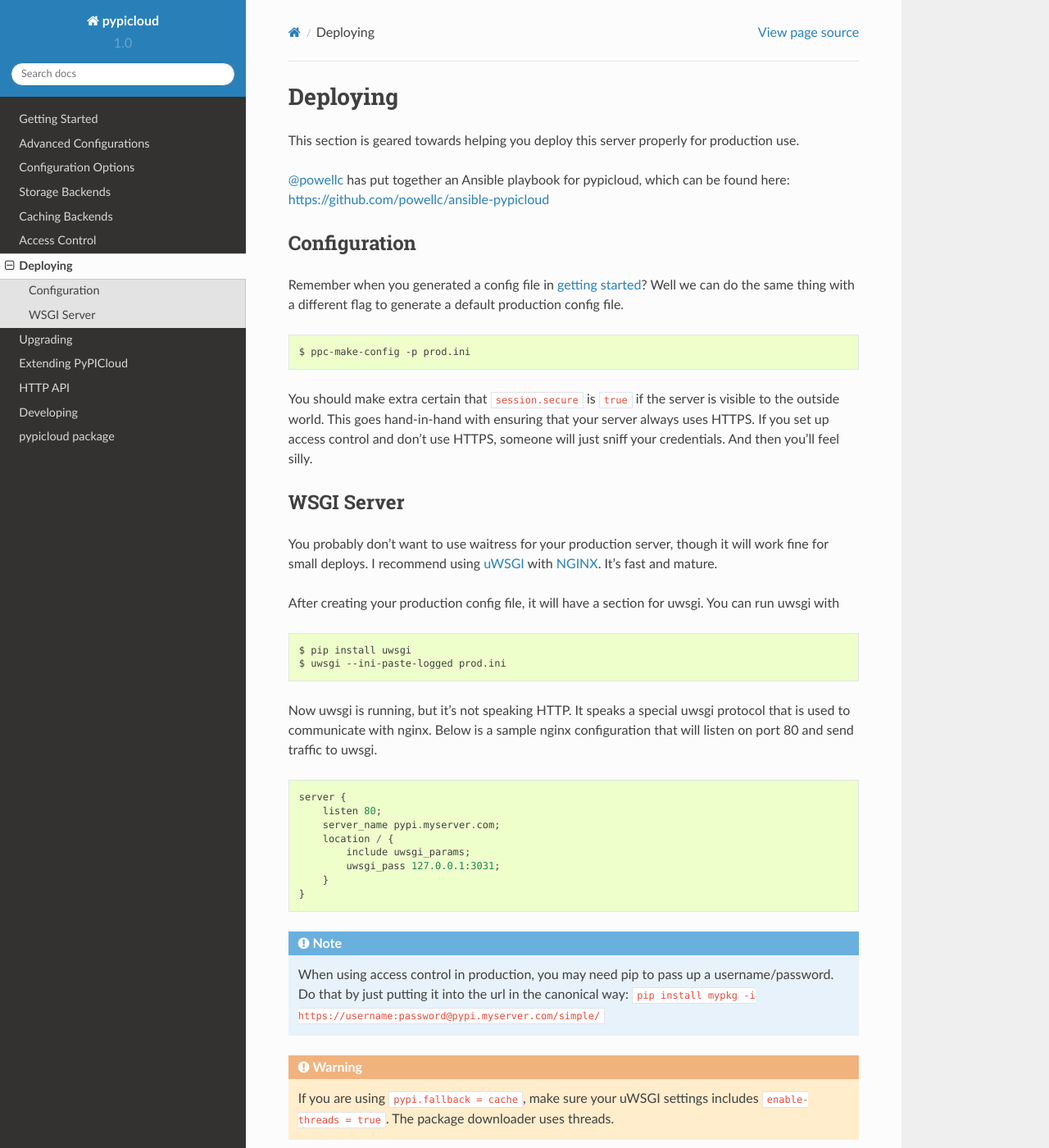
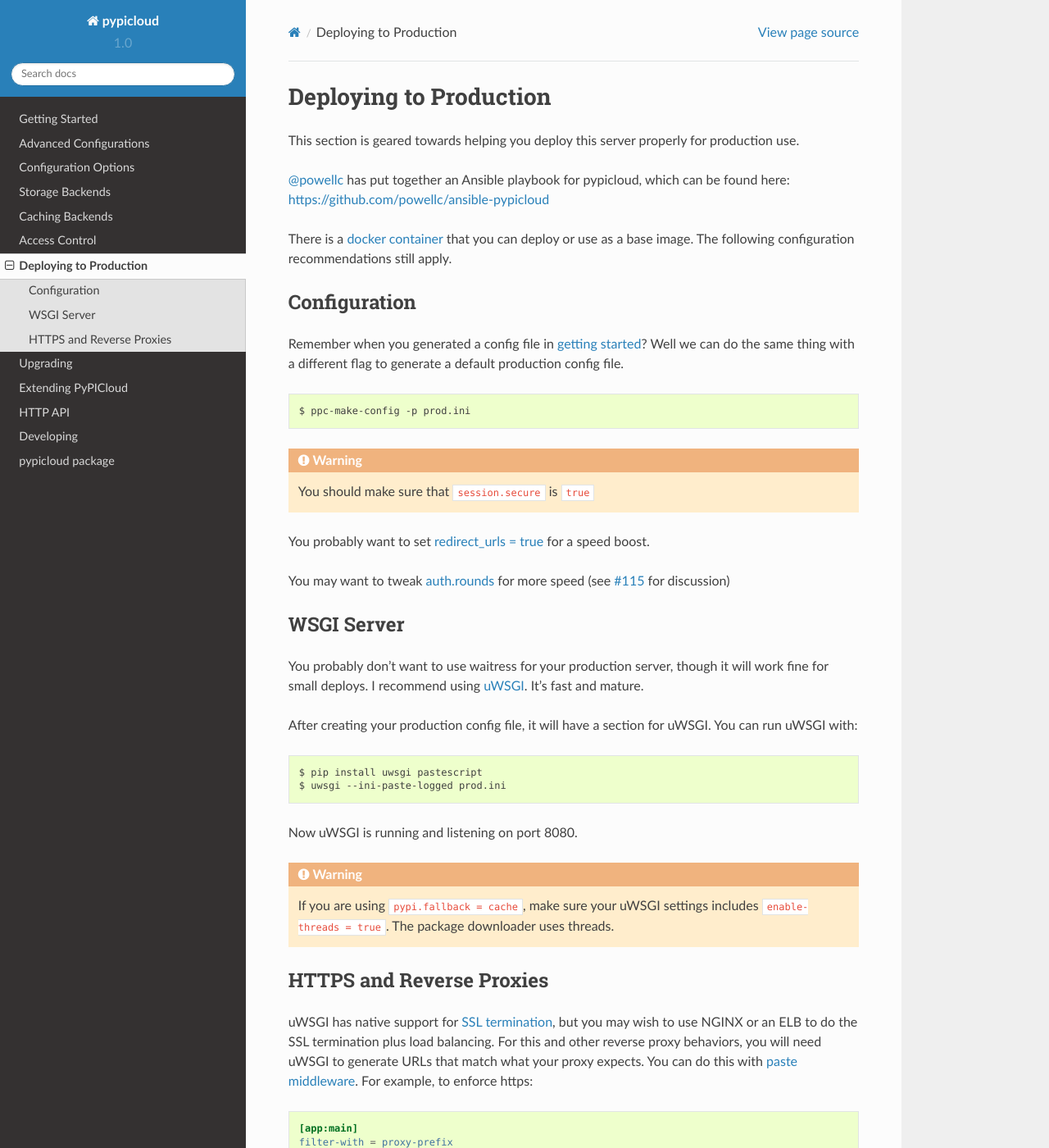
Before and after one commit to stevearc/pypicloud, a Sphinx documentation site: the page built from doc/topics/deploy.rst, in a window 1280 px wide and 1400 px high. Shown: the whole window at 82% size. Built offline with Sphinx 7.4.7 and the Read the Docs theme 2.0.0, drawn with Linux system fonts in a browser that asks for light colours; pages that are not in the unit, such as notebooks, are missing from menus; some of the changed text lies outside the part shown.

Commit message:
Updating the production deployment documentation

```diff
--- a/doc/topics/access_control.rst
+++ b/doc/topics/access_control.rst
@@ -141,6 +141,8 @@
 
 The database url to use for storing user and group permissions. This may be the
 same database as ``db.url`` (if you are also using the SQL caching database).
+
+.. _auth_rounds:
 
 ``auth.rounds``
 ~~~~~~~~~~~~~~~
--- a/doc/topics/deploy.rst
+++ b/doc/topics/deploy.rst
@@ -1,13 +1,17 @@
 .. _deploy:
 
-Deploying
-=========
+Deploying to Production
+=======================
 This section is geared towards helping you deploy this server properly for
 production use.
 
 `@powellc <https://github.com/powellc>`_ has put together an Ansible
 playbook for pypicloud, which can be found here:
 https://github.com/powellc/ansible-pypicloud
+
+There is a `docker container <https://hub.docker.com/r/stevearc/pypicloud/>`__
+that you can deploy or use as a base image. The following configuration
+recommendations still apply.
 
 Configuration
 -------------
@@ -19,48 +23,51 @@
 
     $ ppc-make-config -p prod.ini
 
-You should make extra certain that ``session.secure`` is ``true`` if the server
-is visible to the outside world. This goes hand-in-hand with ensuring that your
-server always uses HTTPS.  If you set up access control and don't use HTTPS,
-someone will just sniff your credentials. And then you'll feel silly.
+.. warning::
+    You should make sure that ``session.secure`` is ``true``
+
+You probably want to set :ref:`redirect_urls = true <redirect_detail>` for a speed boost.
+
+You may want to tweak :ref:`auth.rounds <auth_rounds>` for more speed (see `#115
+<https://github.com/stevearc/pypicloud/issues/115#issuecomment-346648180>`__ for
+discussion)
 
 WSGI Server
 -----------
 You probably don't want to use waitress for your production server, though it
 will work fine for small deploys. I recommend using `uWSGI
-<http://uwsgi-docs.readthedocs.org/en/latest/>`_ with `NGINX
-<http://nginx.com/>`_. It's fast and mature.
+<http://uwsgi-docs.readthedocs.org/en/latest/>`__. It's fast and mature.
 
-After creating your production config file, it will have a section for uwsgi.
-You can run uwsgi with
+After creating your production config file, it will have a section for uWSGI.
+You can run uWSGI with:
 
 .. code-block:: bash
 
-    $ pip install uwsgi
+    $ pip install uwsgi pastescript
     $ uwsgi --ini-paste-logged prod.ini
 
-Now uwsgi is running, but it's not speaking HTTP. It speaks a special uwsgi
-protocol that is used to communicate with nginx. Below is a sample nginx
-configuration that will listen on port 80 and send traffic to uwsgi.
-
-::
-
-    server {
-        listen 80;
-        server_name pypi.myserver.com;
-        location / {
-            include uwsgi_params;
-            uwsgi_pass 127.0.0.1:3031;
-        }
-    }
-
-.. note::
-
-    When using access control in production, you may need pip to pass up a
-    username/password. Do that by just putting it into the url in the canonical
-    way: ``pip install mypkg -i https://username:password@pypi.myserver.com/simple/``
+Now uWSGI is running and listening on port 8080.
 
 .. warning::
 
     If you are using ``pypi.fallback = cache``, make sure your uWSGI settings
     includes ``enable-threads = true``. The package downloader uses threads.
+
+HTTPS and Reverse Proxies
+-------------------------
+uWSGI has native support for `SSL termination
+<http://uwsgi-docs.readthedocs.io/en/latest/HTTPS.html>`__, but you may wish to
+use NGINX or an ELB to do the SSL termination plus load balancing. For this and
+other reverse proxy behaviors, you will need uWSGI to generate URLs that match
+what your proxy expects. You can do this with `paste
+middleware <http://pythonpaste.org/deploy/modules/config.html>`__. For example, to
+enforce https:
+
+.. code-block:: ini
+
+    [app:main]
+    filter-with = proxy-prefix
+
+    [filter:proxy-prefix]
+    use = egg:PasteDeploy#prefix
+    scheme = https
```
